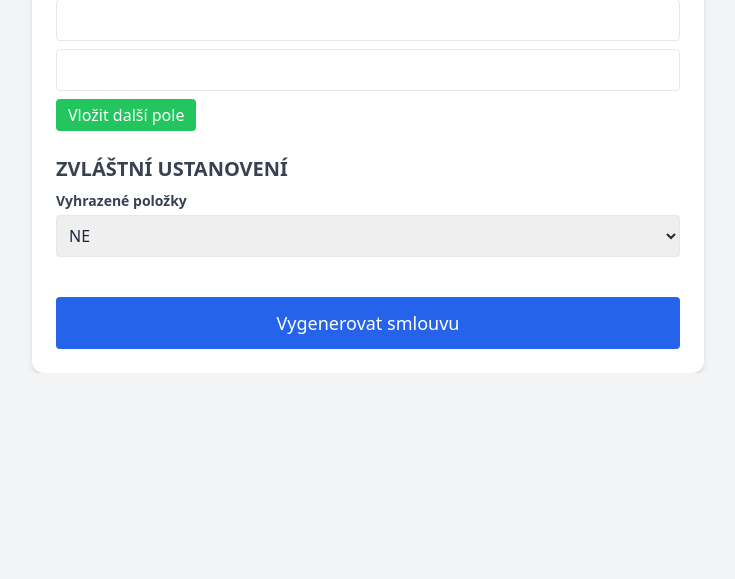
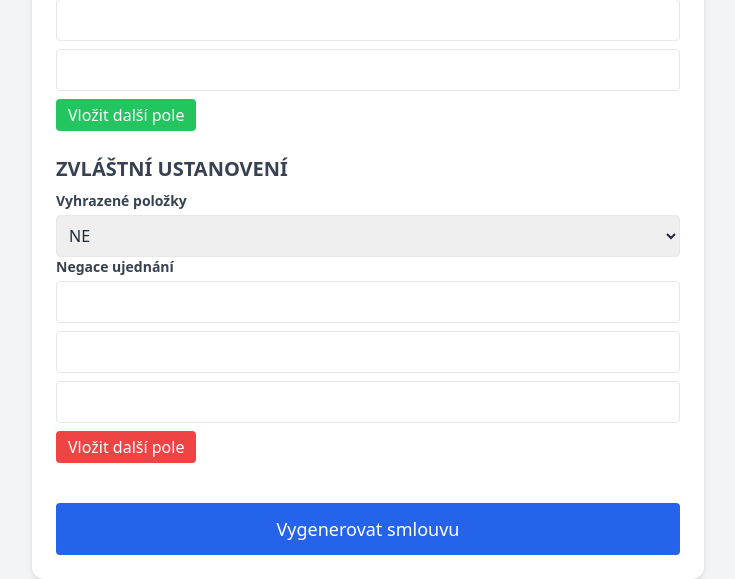
Before and after one commit to JenikAdamira/contract-generator, a Flask app: page / in a window 1280 px wide. Shown: the part 1617-2196 px from the top of the page, without its empty margins (272-1007 px from the left). Before the commit the page ends 1990 px from the top, so only its background shows below. Run offline with Flask 3, Linux system fonts and the light colour scheme; some libraries are stand-ins or nearby versions.

Commit message:
Update form.html

```diff
--- a/templates/form.html
+++ b/templates/form.html
@@ -117,7 +117,18 @@
           <option value="NE">NE</option>
           <option value="ANO">ANO</option>
         </select>
-      </div>
+        <label class="block text-sm font-semibold text-gray-700 mb-1">Negace ujednání</label>
+  <div id="negace-wrapper" class="space-y-2 mb-2">
+    <input type="text" name="negace_1" class="w-full p-2 border rounded" />
+    <input type="text" name="negace_2" class="w-full p-2 border rounded" />
+    <input type="text" name="negace_3" class="w-full p-2 border rounded" />
+  </div>
+  <input type="hidden" name="negace_count" id="negace_count" value="3" />
+  <button type="button" onclick="pridatNegaci()" class="bg-red-500 text-white px-3 py-1 rounded hover:bg-red-600">
+    Vložit další pole
+  </button>
+</div>
+
 
 
       <!-- Odesílací tlačítko -->
@@ -149,6 +160,20 @@
       input.className = "w-full p-2 border rounded";
       wrapper.appendChild(input);
     }
+    function pridatNegaci() {
+  const wrapper = document.getElementById("negace-wrapper");
+  const countInput = document.getElementById("negace_count");
+  let count = parseInt(countInput.value);
+  count++;
+  countInput.value = count;
+
+  const input = document.createElement("input");
+  input.type = "text";
+  input.name = `negace_${count}`;
+  input.className = "w-full p-2 border rounded";
+  wrapper.appendChild(input);
+}
   </script>
+
 </body>
 </html>
```
